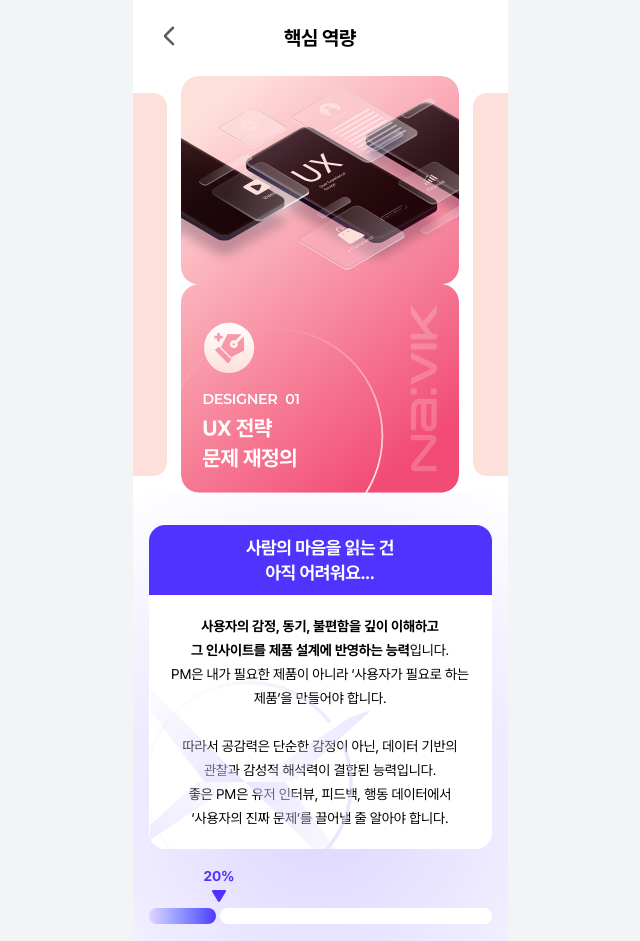
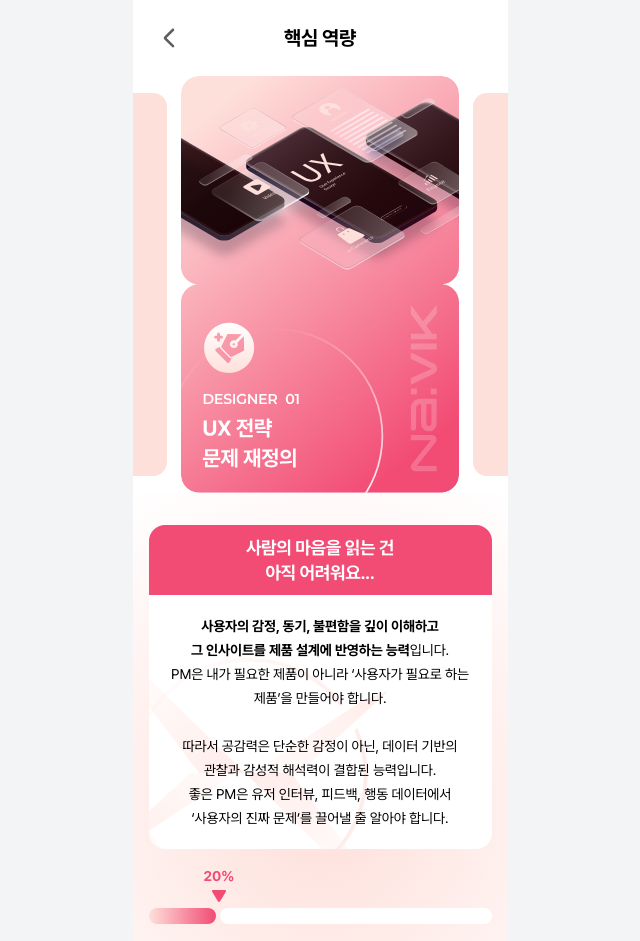
Before and after one commit to UMC9th-NaviK/NaviK-FE, a React (Vite) app: page /report/core/detail in a window 1280 px wide. Shown: the top 941 px of the page, without its empty margins (320-960 px from the left). Built offline with nearby package versions, Linux system fonts and the light colour scheme.

Commit message:
[FEAT] 직무별 디자인 기능 추가

```diff
--- a/src/components/report/KPIComment.tsx
+++ b/src/components/report/KPIComment.tsx
@@ -1,14 +1,23 @@
-const KPIComment = () => {
+import { ROLE_THEME_MAP } from "../../constants/roleTheme";
+import type { Role } from "../../types/role"
+
+interface KPICommentProps {
+    role : Role;
+}
+
+const KPIComment = ({ role } : KPICommentProps) => {
+    const theme = ROLE_THEME_MAP[role] || ROLE_THEME_MAP['designer'];
+
     return (
         <div className='flex flex-col gap-[16px]'>
             <div className='flex flex-col items-center justify-center'>
-                <h1 className='text-heading-18B bg-[#5133FF] rounded-t-[16px] text-center text-white w-full pt-[10px] pb-[10px]'> 사람의 마음을 읽는 건 <br /> 아직 어려워요... </h1>
-                <div className='relative text-center bg-white rounded-b-[16px] w-full pt-[19px] pb-[19px] pr-[15px] pl-[15px]'>
-                    <span className='text-body-14B'>
+                <h1 className={`${theme.primaryBg} text-heading-18B rounded-t-[16px] text-center text-white w-full pt-[10px] pb-[10px]`}> 사람의 마음을 읽는 건 <br /> 아직 어려워요... </h1>
+                <div className='relative text-center bg-white rounded-b-[16px] w-full pt-[19px] pb-[19px] pr-[15px] pl-[15px] overflow-hidden'>
+                    <span className='relative text-body-14B z-10'>
                     사용자의 감정, 동기, 불편함을 깊이 이해하고 <br />
                     그 인사이트를 제품 설계에 반영하는 능력
                     </span>
-                    <span className='text-body-14R'>
+                    <span className='relative text-body-14R z-10'>
                     입니다.
                     <br /> PM은 내가 필요한 제품이 아니라 ‘사용자가 필요로 하는 제품’을 만들어야 합니다. <br /> <br />
 
@@ -17,29 +26,41 @@ const KPIComment = () => {
                     좋은 PM은 유저 인터뷰, 피드백, 행동 데이터에서 <br />
                     ‘사용자의 진짜 문제’를 끌어낼 줄 알아야 합니다.
                     </span>
-                    <img
-                    src="/icons/reports/logo.svg"
-                    className='absolute right-[122px] bottom-[0px]'
+                    <div
+                    className={`absolute z-0 right-[105px] bottom-[-17px] w-[250px] h-[250px] ${theme.surfaceBg} mask-icon`}
+                    aria-label="나빅 로고"
+                    role="img"
+                    style={{
+                        WebkitMaskImage: 'url(/icons/reports/logo.svg)',
+                        maskImage: 'url(/icons/reports/logo.svg)',
+                    }}
                     />
                 </div>
             </div>
             <div className='flex flex-col gap-[4px]'>
                 <div className='pl-[16%]'>
                     <div className='flex flex-col items-center w-[31px]'>
-                        <span className='text-body-14B text-[#5133FF]'> 20% </span>
-                        <img
-                        src="/icons/reports/myCardBackArrow.svg"
-                        className='w-[16px] h-[16px]'
+                        <span className={`text-body-14B ${theme.primaryText}`}> 20% </span>
+                        <div
+                        className={`w-[16px] h-[16px] ${theme.primaryBg} mask-icon`}
+                        aria-label="화살표"
+                        role="img"
+                        style={{
+                            WebkitMaskImage: 'url(/icons/reports/myCardBackArrow.svg)',
+                            maskImage: 'url(/icons/reports/myCardBackArrow.svg)',
+                        }}
                         />
                     </div>
                 </div>
                 <div className='flex flex-1 gap-[4px] w-[100%]'>
-                    <div className='w-[20%] h-[16px] bg-gradient-to-r from-[#DED6FF] to-[#5133FF] rounded-full'> </div>
+                    <div
+                    className='w-[20%] h-[16px] bg-gradient-to-r rounded-full'
+                    style={{ backgroundImage: `linear-gradient(to right, ${theme.surfaceVar}, ${theme.primaryVar})`,}}> </div>
                     <div className='w-[80%] h-[16px] bg-white rounded-full'> </div>
                 </div>
             </div>
             <span className='text-center text-body-16M text-[#111111CC]'>
-                전체 PM 취준생이 100명이라면, <br /> 김나비님은 그 중 하위 <span className='text-heading-20B text-[#5133FF]'> 20% </span>이에요 🥲
+                전체 PM 취준생이 100명이라면, <br /> 김나비님은 그 중 하위 <span className={`text-heading-20B ${theme.primaryText}`}> 20% </span>이에요 🥲
             </span>
         </div>
     )
--- a/src/components/report/RecommendationNotice.tsx
+++ b/src/components/report/RecommendationNotice.tsx
@@ -1,9 +1,23 @@
-const RecommendationNotice = () => {
+import { useLocation } from "react-router-dom";
+import { ROLE_THEME_MAP } from "../../constants/roleTheme";
+import type { Role } from "../../types/role"
+
+interface RecommendationNoticeProps {
+    role : Role;
+}
+
+const RecommendationNotice = ({ role } : RecommendationNoticeProps) => {
+    const location = useLocation();
+    const isOvercomingDetailPage = location.pathname.startsWith("/report/overcoming/detail");
+
+    const theme = ROLE_THEME_MAP[role] || ROLE_THEME_MAP['pm'];
+
     return (
-        <button className='flex flex-shrink-0 snap-center snap-start snap-always flex-col w-[240px] bg-white border-[1px] border-[#BDADFF] rounded-[8px] p-[16px] gap-[8px]'>
+        <button className={`appearance-none flex flex-shrink-0 snap-center snap-start snap-always flex-col w-[240px] bg-white border border-[1px] ${isOvercomingDetailPage ? `${theme.border}` : "text-[#B8D4FE]"} rounded-[8px] p-[16px] gap-[8px]`}>
             <div className="relative w-full h-[140px] rounded-lg overflow-hidden">
                 <img
                 src="/images/reports/studyExampleImages.png"
+                alt="스터디 예시 이미지"
                 className="w-full h-full object-cover bg-[#11111133]"
                 />
                 <span className='absolute top-2 right-2 px-[8px] py-[4px] rounded-[8px] border-[1px] border-[#A6A6A6] text-caption-12M text-white'>
@@ -12,8 +26,8 @@ const RecommendationNotice = () => {
             </div>
             <div className='flex flex-col gap-[8px]'>
                 <div className='flex flex-1 items-center gap-[4px]'>
-                    <p className='text-body-14B'> 스터디명 </p>
-                    <p className='text-caption-12M text-[#BDADFF]'> (3/5) </p>
+                    <p className='text-body-14B text-[#111111]'> 스터디명 </p>
+                    <p className={`text-caption-12M ${isOvercomingDetailPage ? `${theme.secondaryText}` : "text-[#B8D4FE]"}`}> (3/5) </p>
                 </div>
                 <hr className='text-[#D6D6D6] w-full' />
                 <div className='flex items-start flex-col gap-[4px]'>
--- a/src/components/report/ReportNavbar.tsx
+++ b/src/components/report/ReportNavbar.tsx
@@ -20,11 +20,14 @@ const ReportNavbar = () => {
     return (
         <nav className='flex bg-white items-center p-[24px] gap-[10px]'>
             <div className='flex flex-1 justify-between'>
-                <img
-                src="/icons/reports/prevButton.svg"
-                className='w-[24px] h-[24px]'
-                onClick={() => navigate(-1)}
-                />
+                <button>
+                    <img
+                    src="/icons/reports/prevButton.svg"
+                    alt="뒤로가기 버튼"
+                    className='w-[24px] h-[24px]'
+                    onClick={() => navigate(-1)}
+                    />
+                </button>
                 <h1 className='text-heading-20B'> { getTitle } </h1>
                 <div className='w-[24px] h-[24px] border-white'>  </div>
             </div>
--- a/src/pages/report/CoreKPIDetailPage.tsx
+++ b/src/pages/report/CoreKPIDetailPage.tsx
@@ -1,7 +1,15 @@
 import ReportNavbar from '../../components/report/ReportNavbar'
 import KPIComment from '../../components/report/KPIComment'
+import type { Role } from '../../types/role';
+import { ROLE_THEME_MAP } from '../../constants/roleTheme';
 
-const CoreKPIDetailPage = () => {
+interface CoreKPIDetailPageProps {
+    role: Role;
+}
+
+const CoreKPIDetailPage = ({ role } : CoreKPIDetailPageProps) => {
+    const theme = ROLE_THEME_MAP[role] || ROLE_THEME_MAP['designer'];
+
     /*
     // 인스타그램 공유하기 로직
     const shareToInstagramStory = () => {
@@ -17,21 +25,25 @@ const CoreKPIDetailPage = () => {
             <ReportNavbar />
             <div className='flex flex-col bg-white items-center justify-center overflow-hidden'>
                 <div className='flex flex-1 items-center justify-center gap-[14px]'>
-                    <div className='bg-[#FEE0DB] w-[284px] h-[383px] rounded-[14px]'></div>
+                    <div className={`${theme.surfaceBg} w-[284px] h-[383px] rounded-[14px]`}> </div>
                     <img
                     src="/icons/reports/KPIcard_2.svg"
+                    alt="핵심 역량 카드"
                     className='w-[279px] h-[416.7115478515625px]'
                     />
-                    <div className='bg-[#FEE0DB] w-[284px] h-[383px] rounded-[14px]'></div>
+                    <div className={`${theme.surfaceBg} w-[284px] h-[383px] rounded-[14px]`}> </div>
                 </div>
-                <div className='flex flex-col bg-[radial-gradient(circle_at_center,_rgba(222,214,255,1)_0%,_rgba(222,214,255,0)_100%)] w-full bg-white pt-[32px] pb-[32px] pr-[16px] pl-[16px] gap-[16px]'>
-                    <KPIComment />
+                <div
+                className='flex flex-col w-full bg-white pt-[32px] pb-[32px] pr-[16px] pl-[16px] gap-[16px]'
+                style={{ background: `radial-gradient(circle at center, ${theme.gradientVar} 0%, transparent 100%)` }} >
+                    <KPIComment role={'designer'} />
                     <div className='flex flex-col items-center text-center justify-center border-t-[1px] border-[#E3E3E3]'>
                         <p className='text-center pt-[15px] pb-[15px] justify-center text-caption-12M text-[#111111CC]'> 노력으로 완성된 나의 독보적 역량, 자랑하러 가기 </p>
                         <button
                         className='flex bg-black h-[48px] rounded-[8px] pt-[12px] pb-[12px] pr-[100px] pl-[100px] gap-[10px]'>
                             <img
                             src="/icons/reports/instagramIcon.svg"
+                            alt="인스타그램 로고"
                             className=''
                             />
                             <p className='flex-1 text-body-16M text-[#F5F8FF]'> Instagram 공유 </p>
--- a/src/pages/report/OvercomingKPIDetailPage.tsx
+++ b/src/pages/report/OvercomingKPIDetailPage.tsx
@@ -1,37 +1,47 @@
 import ReportNavbar from '../../components/report/ReportNavbar'
 import KPIComment from '../../components/report/KPIComment'
 import RecommendationNotice from '../../components/report/RecommendationNotice'
+import type { Role } from '../../types/role';
+import { ROLE_THEME_MAP } from '../../constants/roleTheme';
 
-const OvercomingKPIDetailPage = () => {
+interface OvercomingKPIDetailPageProps {
+    role: Role;
+}
+
+const OvercomingKPIDetailPage = ({ role } : OvercomingKPIDetailPageProps) => {
+    const theme = ROLE_THEME_MAP[role] || ROLE_THEME_MAP['pm'];
+
     return (
         <div>
             <ReportNavbar />
             <div className='flex flex-col bg-white items-center justify-center overflow-hidden'>
                 <div className='flex flex-1 items-center justify-center gap-[14px] overflow-hidden'>
-                    <div className='bg-[#DED6FF] w-[284px] h-[383px] rounded-[14px] overflow-hidden'></div>
+                    <div className={`${theme.surfaceBg} w-[284px] h-[383px] rounded-[14px] overflow-hidden`}></div>
                     <img
                     src="/icons/reports/KPIcard_1.svg"
                     className='w-[279px] h-[416.7115478515625px]'
                     />
-                    <div className='bg-[#DED6FF] w-[284px] h-[383px] rounded-[14px] overflow-hidden'></div>
+                    <div className={`${theme.surfaceBg} w-[284px] h-[383px] rounded-[14px] overflow-hidden`}></div>
                 </div>
-                <div className='bg-[radial-gradient(circle_at_center,_rgba(222,214,255,1)_0%,_rgba(222,214,255,0)_100%)] w-full bg-white'>
+                <div
+                className='w-full bg-white'
+                style={{ background: `radial-gradient(circle at center, ${theme.gradientVar} 0%, transparent 100%)` }}>
                     <div className='flex flex-col pt-[32px] pb-[32px] pr-[16px] pl-[16px]'>
-                        <KPIComment />
+                        <KPIComment role={'pm'} />
                     </div>
                     <div className='flex flex-col pr-[16px] pl-[16px] pb-[16px] gap-[10px]'>
-                        <div className='flex flex-col rounded-[8px] p-[16px] gap-[16px] bg-white shadow-[0_0_10px_0_#DED6FF]'>
+                        <div className={`flex flex-col rounded-[8px] p-[16px] gap-[16px] bg-white shadow-[0_0_10px_0_${theme.primaryText}]`}>
                             <p className='text-heading-18B text-[#1B1B1B]'> 이 KPI를 키운 실제 스터디들 🔥 </p>
                             <div className="overflow-x-auto">
                                 <div className='flex flex-nowrap box-border w-full gap-[16px] snap-x snap-mandatory scrollbar-hide scroll-smooth'>
-                                    <RecommendationNotice />
-                                    <RecommendationNotice />
-                                    <RecommendationNotice />
-                                    <RecommendationNotice />
+                                    <RecommendationNotice role={'pm'} />
+                                    <RecommendationNotice role={'pm'} />
+                                    <RecommendationNotice role={'pm'} />
+                                    <RecommendationNotice role={'pm'} />
                                 </div>
                             </div>
                             <div className='flex flex-col'>
-                                <p className='text-body-14B text-[#9A84FF]'>
+                                <p className={`text-body-14B ${theme.secondaryText}`}>
                                     활동을 누르면 해당 스터디로 이동해요 <br />
                                     <span className='text-body-14M text-[#454545]'> 작은 한 걸음이 곧 당신의 커리어를 바꿔요!  </span>
                                 </p>
--- a/src/routes/ProtectedRoutes.tsx
+++ b/src/routes/ProtectedRoutes.tsx
@@ -51,9 +51,9 @@ export const protectedRoutes: RouteObject[] = [
           { index: true, element: <ReportMainPage /> },
           { path: 'mycard', element: <MyCardPage /> },
           { path: 'core', element: <CoreKPIPage /> },
-          { path: 'core/detail', element: <CoreKPIDetailPage /> },
+          { path: 'core/detail', element: <CoreKPIDetailPage role={'designer'} /> },
           { path: 'overcoming', element: <OvercomingKPIPage /> },
-          { path: 'overcoming/detail', element: <OvercomingKPIDetailPage /> },
+          { path: 'overcoming/detail', element: <OvercomingKPIDetailPage role={'pm'} /> },
           { path: 'growth', element: <GrowthMainPage /> },
           { path: 'growth/write', element: <GrowthWritePage /> },
           { path: 'growth/timeline', element: <TimelinePage /> },
```
Also changed, not shown: src/pages/report/OvercomingKPIPage.tsx (+4 -4 lines).
